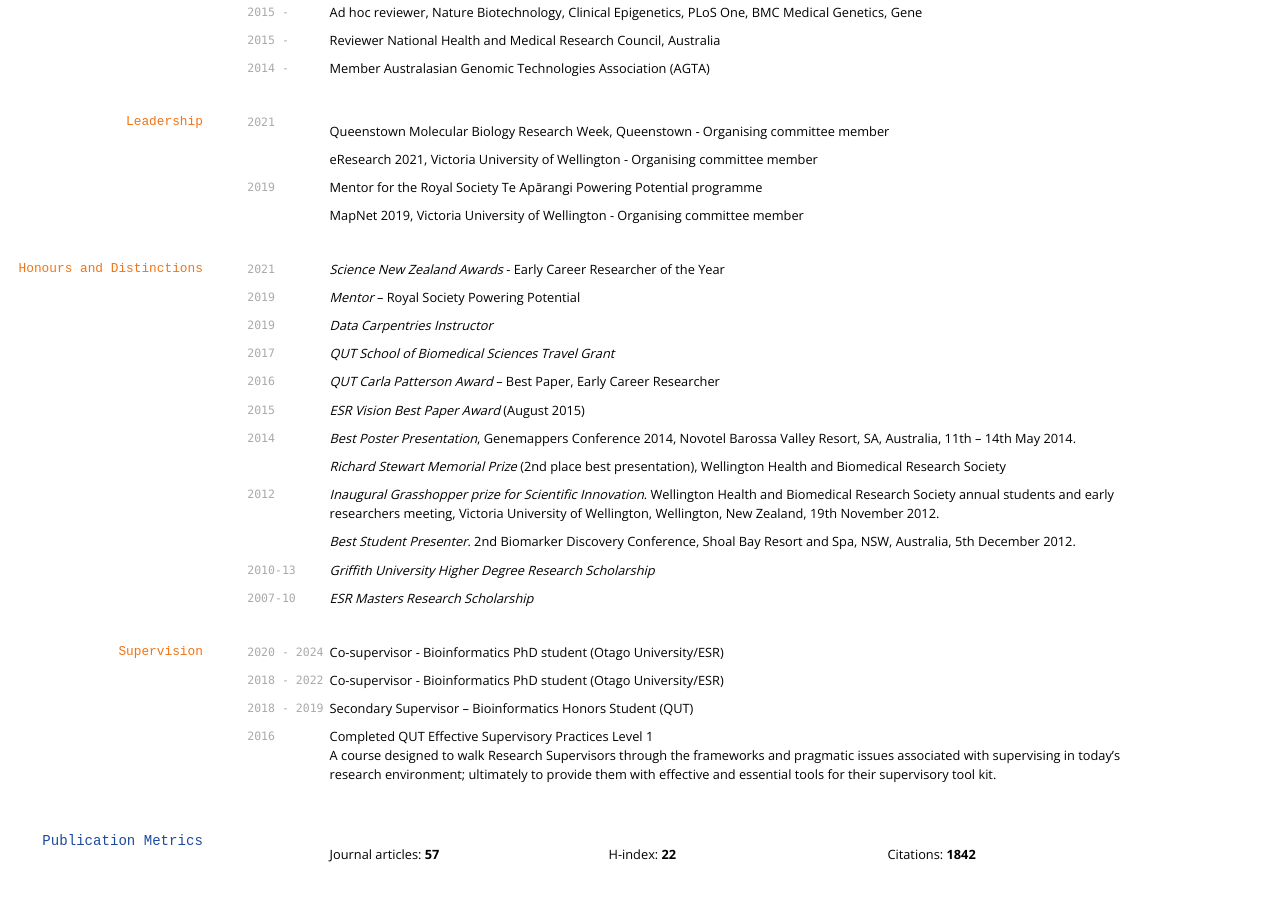
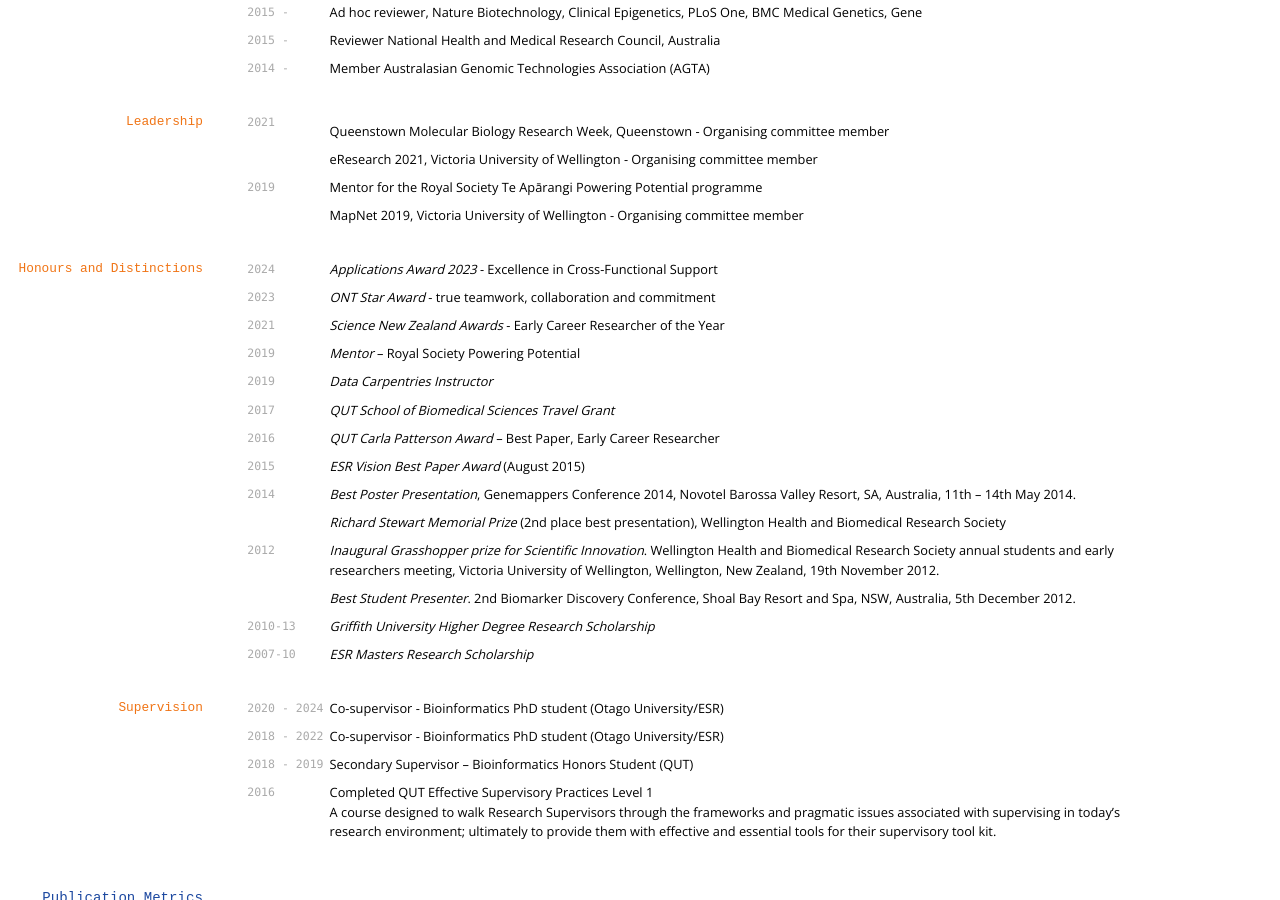
Before and after one commit to sirselim/Miles_CV, a Jekyll site: the page built from index.md, in a window 1280 px wide and 900 px high, scrolled down 1406 px. Built offline with Jekyll 4.4.1, drawn with Linux system fonts in a browser that asks for light colours; some web fonts are replaced.

Commit message:
updated CV with awards

```diff
--- a/index.md
+++ b/index.md
@@ -130,6 +130,12 @@ Mentor for the Royal Society Te Apārangi Powering Potential programme
 MapNet 2019, Victoria University of Wellington - Organising committee member
 
 ### Honours and Distinctions
+
+`2024`
+_Applications Award 2023_ - Excellence in Cross-Functional Support
+
+`2023`
+_ONT Star Award_ - true teamwork, collaboration and commitment
 
 `2021`
 _Science New Zealand Awards_ - Early Career Researcher of the Year
```
